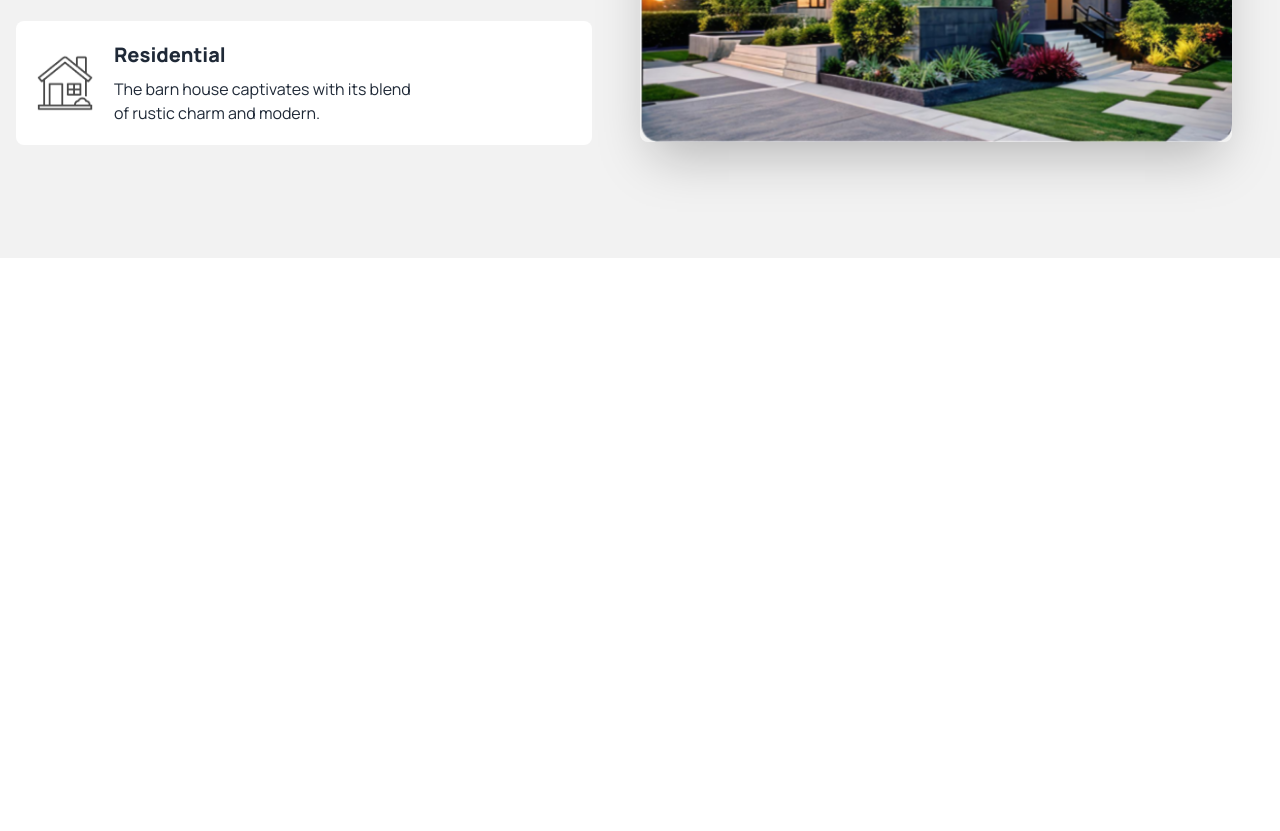
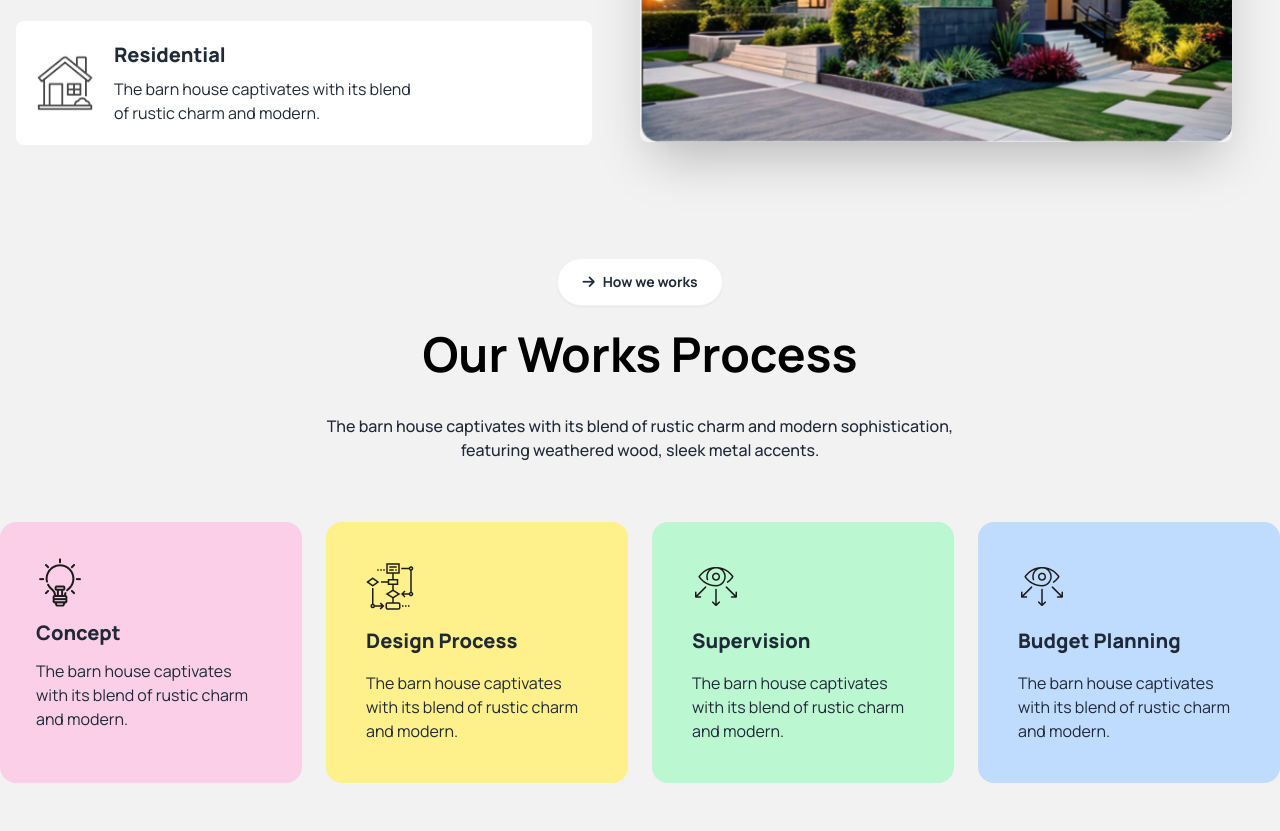
Before and after one commit to Biswa-Mitra-Barua/assignment-b10a3, a plain HTML site: page index.html in a window 1280 px wide. Shown: the part 1504-2335 px from the top of the page. Before the commit the page ends 1762 px from the top, so only its background shows below. Drawn offline with nearby package versions, Linux system fonts and the light colour scheme.

Commit message:
completed the our work process section and made some modifications

```diff
--- a/index.html
+++ b/index.html
@@ -77,7 +77,7 @@
               </div>
               <!-- lg: menu & hamburger -->
               <div class="navbar-start hidden lg:flex">
-                <ul class="menu menu-horizontal px-12">
+                <ul class="menu menu-horizontal px-20">
                   <li><a class="text-black font-bold">Home</a></li>
                   <li><a class="text-gray-500">Services</a></li>
                   <li><a class="text-gray-500">Portfolio</a></li>
@@ -148,9 +148,9 @@
                   <div>
                     <img src="assets/commercial.png" alt="">
                   </div>
-                  <div class="space-y-2">
+                  <div class="space-y-2 text-left">
                     <h3 class="font-extrabold text-xl text-gray-800">Commercial</h3>
-                    <div class="w-4/6">
+                    <div class="w-9/12 md:w-4/6">
                       <p>The barn house captivates with its blend of rustic charm and modern.</p>
                     </div>
                   </div>
@@ -160,9 +160,9 @@
                   <div>
                     <img src="assets/residential.png" alt="">
                   </div>
-                  <div class="space-y-2">
+                  <div class="space-y-2 text-left">
                     <h3 class="font-extrabold text-xl text-gray-800">Residential</h3>
-                    <div class="w-4/6">
+                    <div class="w-9/12 md:w-4/6">
                       <p>The barn house captivates with its blend of rustic charm and modern.</p>
                     </div>
                   </div>
@@ -175,6 +175,51 @@
           </div>
         </div>
        </section>
+
+       <!-- our work process -->
+       <section class="bg-base-200">
+        <div class="md:container mx-auto">
+          <!-- text content -->
+          <div class="flex flex-col items-center text-center space-y-6">
+            <button class="btn bg-white rounded-full font-bold px-6"><i class="fa-solid fa-arrow-right"></i>How we works</button>
+            <h1 class="text-3xl md:text-5xl font-bold text-black">Our Works Process</h1>
+            <div class="w-11/12 md:w-6/12 py-3 font-medium">
+              <p>
+                The barn house captivates with its blend of rustic charm and
+                modern sophistication, featuring weathered wood, sleek metal accents.
+              </p>
+            </div>
+          </div>
+          <!-- card content -->
+          <div class="grid grid-cols-1 lg:grid-cols-4 py-12 gap-6 w-11/12 lg:w-full mx-auto">
+            <!-- card 01 -->
+            <div class="bg-pink-200 space-y-3 p-9 rounded-2xl">
+              <img src="assets/concept.png" alt="">
+              <h3 class="font-extrabold text-xl">Concept</h3>
+              <p>The barn house captivates with its blend of rustic charm and modern.</p>
+            </div>
+            <!-- card 02 -->
+            <div class="bg-yellow-200 space-y-4 p-10 rounded-2xl">
+              <img src="assets/flow-chart.png" alt="">
+              <h3 class="font-extrabold text-xl">Design Process</h3>
+              <p>The barn house captivates with its blend of rustic charm and modern.</p>
+            </div>
+            <!-- card 03 -->
+            <div class="bg-green-200 space-y-4 p-10 rounded-2xl">
+              <img src="assets/vision.png" alt="">
+              <h3 class="font-extrabold text-xl">Supervision</h3>
+              <p>The barn house captivates with its blend of rustic charm and modern.</p>
+            </div>
+             <!-- card 04 -->
+            <div class="bg-blue-200 space-y-4 p-10 rounded-2xl">
+              <img src="assets/vision.png" alt="">
+              <h3 class="font-extrabold text-xl">Budget Planning</h3>
+              <p>The barn house captivates with its blend of rustic charm and modern.</p>
+            </div>
+          </div>
+
+        </div>
+       </section>
     </main>
 
     <!-- footer section -->
```
